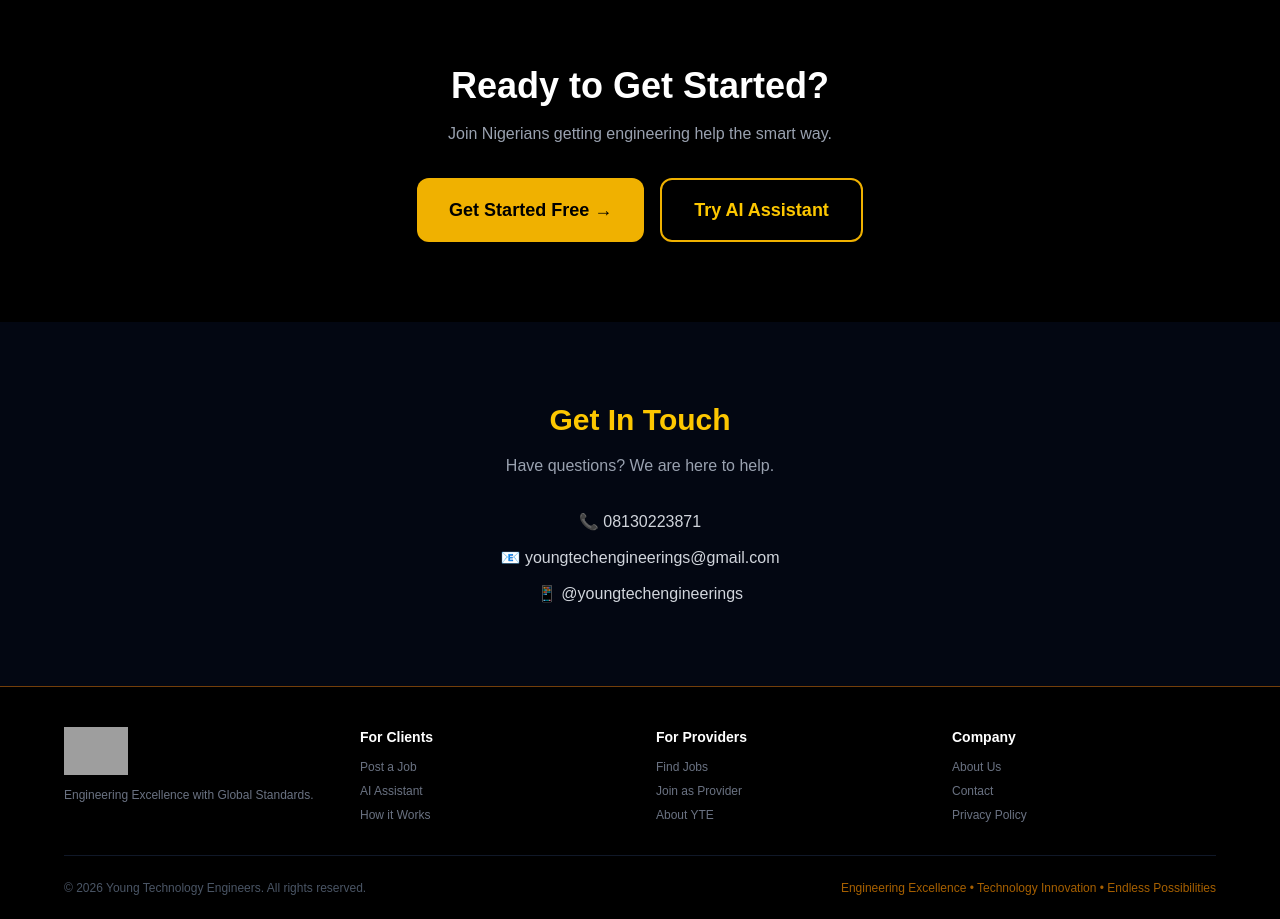
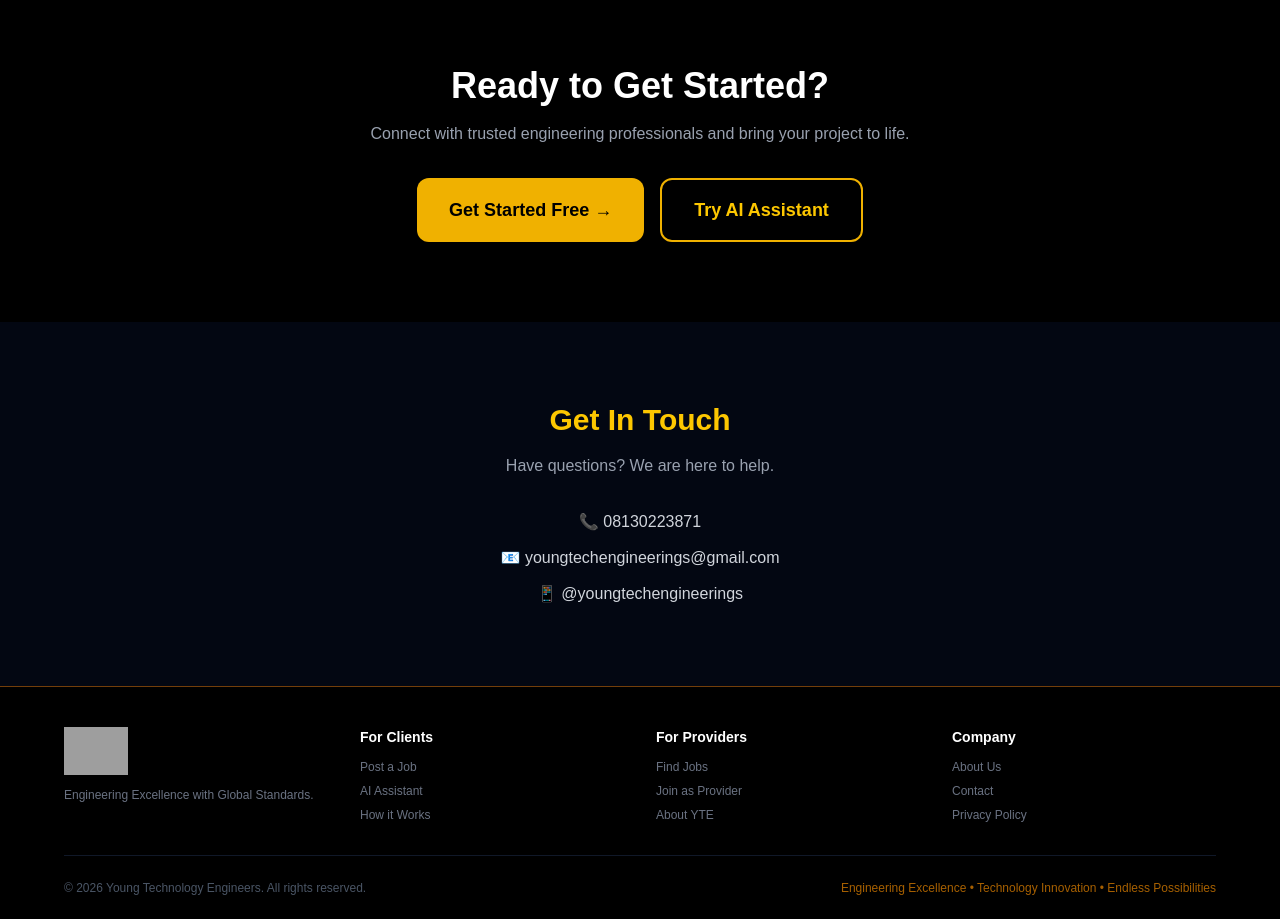
Before and after one commit to Maxicodex-AI/yte-platform, a Next.js app: page / in a window 1280 px wide. Shown: the part 3380-4299 px from the top of the page. Built offline with nearby package versions, Linux system fonts and the light colour scheme; no server answers; grey boxes are pictures that could not be loaded.

Commit message:
front page fixed with a new write up

```diff
--- a/app/page.tsx
+++ b/app/page.tsx
@@ -296,7 +296,7 @@ export default function Home() {
     </h2>
 
     <p className="text-gray-400 mb-8">
-      Join Nigerians getting engineering help the smart way.
+      Connect with trusted engineering professionals and bring your project to life.
     </p>
 
     <div className="flex flex-col sm:flex-row gap-4 justify-center">
```
